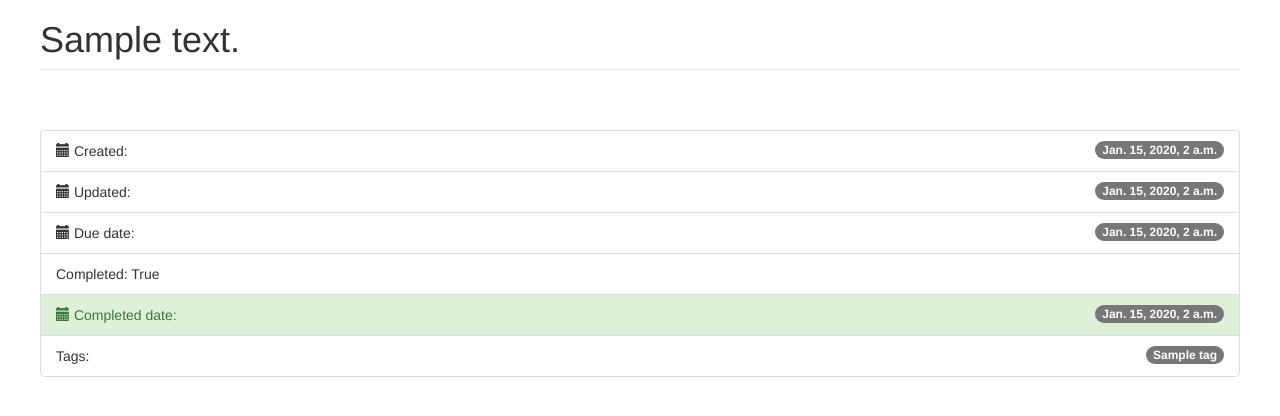
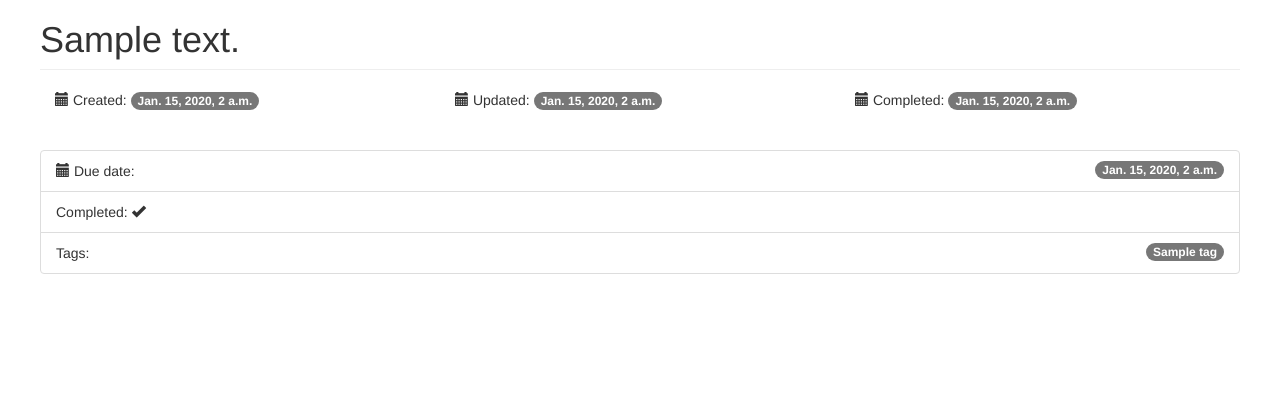
Before and after one commit to aucontraire/todizzle, a Django app: page /item/1 in a window 1280 px wide. Shown: the part 50-466 px from the top of the page. Run offline with Django 3.2, Linux system fonts and the light colour scheme; tables that the repository leaves empty hold one stand-in row (values such as "Sample post"); some libraries are stand-ins or nearby versions.

Commit message:
Update item layout

```diff
--- a/todos/templates/item.html
+++ b/todos/templates/item.html
@@ -13,31 +13,23 @@
 				<h1 class="page-header">{{ item.text }}</h1>
 			{% endblock pageheaders %}
 			{% block alerts %}{% endblock alerts %}
+			<div class="col-md-4"><span class="glyphicon glyphicon-calendar"></span> Created: <span class="badge">{{ item.created }}</span></div>
+			<div class="col-md-4"><span class="glyphicon glyphicon-calendar"></span> Updated: <span class="badge">{{ item.updated }}</span></div>
+			<div class="col-md-4"><span class="glyphicon glyphicon-calendar"></span> Completed: <span class="badge">{{ item.completed_date }}</span></div>
 		</div>
 	</div>
 	<div class="row">
 		<div class="col-sm-12 col-md-12 main">
 			<ul class="list-group">
-				<li class="list-group-item"><span class="glyphicon glyphicon-calendar"></span> Created: <span class="badge">{{ item.created }}</span></li>
-				<li class="list-group-item"><span class="glyphicon glyphicon-calendar"></span> Updated: <span class="badge">{{ item.updated }}</span></li>
-
-				{% if item.due_date == None %}
-					<li class="list-group-item list-group-item-warning"><span class="glyphicon glyphicon-calendar"></span> Due date: {{ item.due_date }}</li>
-				{% else %}
-					<li class="list-group-item"><span class="glyphicon glyphicon-calendar"></span> Due date: <span class="badge">{{ item.due_date }}</span></li>
-				{% endif %}
-				{% if item.completed == False %}
-					<li class="list-group-item list-group-item-warning">Completed: {{ item.completed }}</li>
-				{% else %}
-					<li class="list-group-item">Completed: {{ item.completed }}</li>
-				{% endif %}
-				{% if item.completed_date == None %}
-					<li class="list-group-item list-group-item-warning"><span class="glyphicon glyphicon-calendar"></span> Completed date: {{ item.completed_date }}</li>
-				{% else %}
-					<li class="list-group-item list-group-item-success"><span class="glyphicon glyphicon-calendar"></span> Completed date: <span class="badge">{{ item.completed_date }}</span></li>
-				{% endif %}
-
-
+				<li class="list-group-item"><span class="glyphicon glyphicon-calendar"></span> Due date: <span class="badge">{{ item.due_date }}</span></li>
+				<li class="list-group-item">
+					Completed:
+					{% if item.completed == False %}
+						<span class="glyphicon glyphicon-remove"></span>
+					{% else %}
+						<span class="glyphicon glyphicon-ok"></span>
+					{% endif %}
+				</li>
 				<li class="list-group-item">
 					Tags:
 					{% for tag in item.tags.all %}
```
